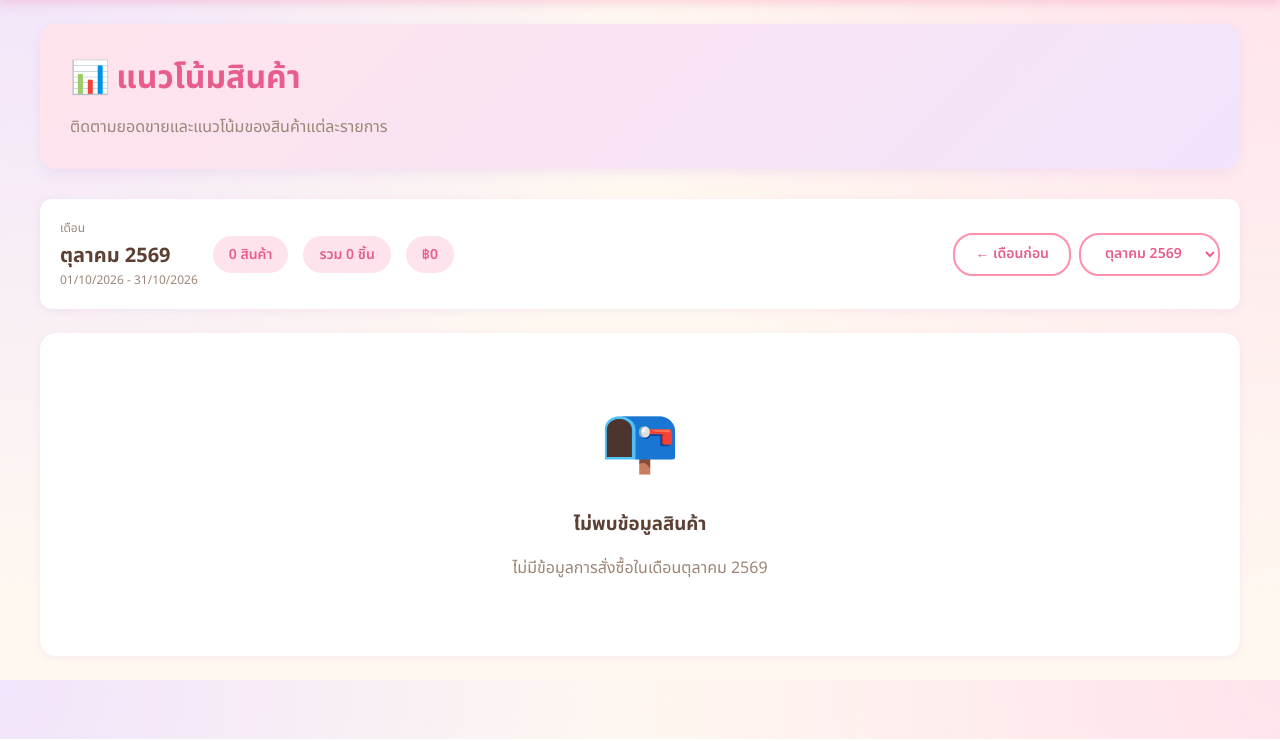
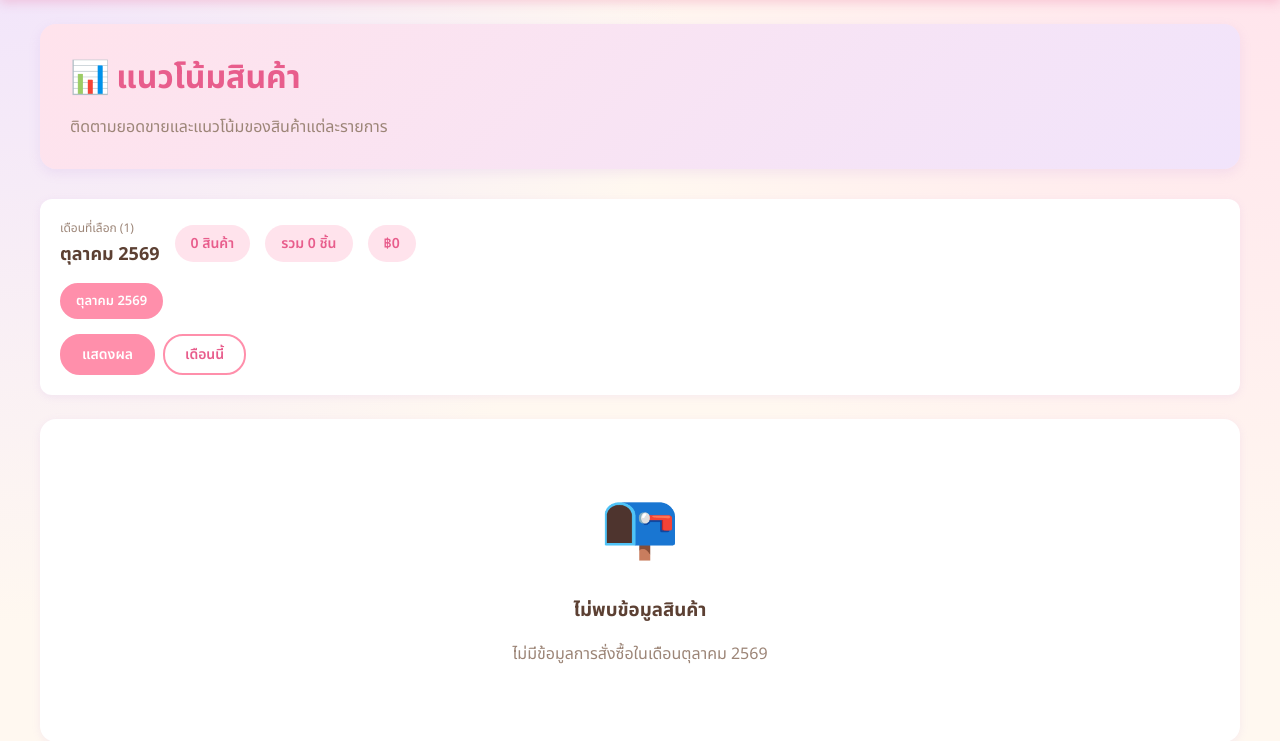
Before and after one commit to kittichaisangpayung-arch/oem-orders, a Django app: page /dashboard/trends/ in a window 1280 px wide. Shown: the part 61-802 px from the top of the page. Run offline with Django 5.2, Linux system fonts and the light colour scheme; data comes from the database, SQL or seed files in the repository; data that the repository does not hold is empty; parts of the project's set-up code (start-up, migrations or seed data) failed here and were passed over.

Commit message:
Allow selecting multiple months on product trend list
Months are chosen with checkboxes (?month=YYYY-MM repeated). Totals are
summed across the selected months and each product card shows a
per-month quantity breakdown when more than one month is selected.

```diff
--- a/apps/dashboard/product_trends.py
+++ b/apps/dashboard/product_trends.py
@@ -1,7 +1,6 @@
 """
 Product trend analysis views for historical data analysis
 """
-import re
 from collections import defaultdict
 from datetime import datetime, timedelta
 from decimal import Decimal
@@ -9,6 +8,7 @@ from decimal import Decimal
 from django.db.models import Sum, Avg, Count, Q
 from django.shortcuts import render, get_object_or_404
 from django.utils import timezone
+from django.utils.http import urlencode
 
 from apps.core.framing import allow_embedding
 from apps.core.models import Product, Store
@@ -28,67 +28,79 @@ def _month_range(year, month):
     return start, end
 
 
-def _shift_month(year, month, delta):
-    index = year * 12 + (month - 1) + delta
-    return index // 12, index % 12 + 1
+def _month_label(key):
+    year, month = int(key[:4]), int(key[5:])
+    return f'{THAI_MONTHS[month - 1]} {year + 543}'
+
+
+def _selected_months(request):
+    """Valid, de-duplicated ?month=YYYY-MM values, newest first."""
+    months = set()
+    for value in request.GET.getlist('month'):
+        try:
+            months.add(datetime.strptime(value, '%Y-%m').strftime('%Y-%m'))
+        except ValueError:
+            continue
+    return sorted(months, reverse=True)
 
 
 @allow_embedding
 def product_trend_list(request):
-    """Product summary for one calendar month (?month=YYYY-MM, default: current month)."""
+    """Product summary for one or more calendar months (?month=YYYY-MM&month=..., default: current month)."""
 
-    today = timezone.localdate()
-    try:
-        selected = datetime.strptime(request.GET.get('month', ''), '%Y-%m')
-        year, month = selected.year, selected.month
-    except ValueError:
-        year, month = today.year, today.month
+    selected_months = _selected_months(request) or [timezone.localdate().strftime('%Y-%m')]
 
-    start_date, end_date = _month_range(year, month)
+    stats = {}
+    for key in selected_months:
+        start, end = _month_range(int(key[:4]), int(key[5:]))
+        rows = POLineItem.objects.filter(
+            product__is_active=True,
+            purchase_order__batch__uploaded_at__gte=start,
+            purchase_order__batch__uploaded_at__lt=end,
+        ).values('product').annotate(
+            qty=Sum('qty2'),
+            value=Sum('line_total'),
+            price_sum=Sum('unit_amount'),
+            line_count=Count('id'),
+            order_count=Count('purchase_order__batch', distinct=True),
+        )
+        for r in rows:
+            s = stats.setdefault(r['product'], {
+                'total_qty': 0, 'total_value': 0, 'price_sum': 0,
+                'line_count': 0, 'order_count': 0, 'by_month': {},
+            })
+            s['total_qty'] += r['qty'] or 0
+            s['total_value'] += r['value'] or 0
+            s['price_sum'] += r['price_sum'] or 0
+            s['line_count'] += r['line_count']
+            s['order_count'] += r['order_count']
+            s['by_month'][key] = r['qty'] or 0
 
-    line_items = POLineItem.objects.filter(
-        product__is_active=True,
-        purchase_order__batch__uploaded_at__gte=start_date,
-        purchase_order__batch__uploaded_at__lt=end_date,
-    )
-
-    rows = line_items.values('product').annotate(
-        total_qty=Sum('qty2'),
-        total_value=Sum('line_total'),
-        avg_price=Avg('unit_amount'),
-        order_count=Count('purchase_order__batch', distinct=True),
-    )
-    products = Product.objects.in_bulk([r['product'] for r in rows])
-
-    product_stats = [{
-        'product': products[r['product']],
-        'total_qty': r['total_qty'] or 0,
-        'total_value': r['total_value'] or 0,
-        'order_count': r['order_count'],
-        'avg_price': r['avg_price'] or 0,
-    } for r in rows]
+    products = Product.objects.in_bulk(stats.keys())
+    product_stats = []
+    for product_id, s in stats.items():
+        product_stats.append({
+            'product': products[product_id],
+            'total_qty': s['total_qty'],
+            'total_value': s['total_value'],
+            'order_count': s['order_count'],
+            'avg_price': s['price_sum'] / s['line_count'] if s['line_count'] else 0,
+            'monthly': [
+                (_month_label(key), s['by_month'].get(key, 0)) for key in reversed(selected_months)
+            ],
+        })
     product_stats.sort(key=lambda x: x['total_qty'], reverse=True)
 
-    available_months = [
-        d.strftime('%Y-%m') for d in
-        PurchaseOrderBatch.objects.dates('uploaded_at', 'month', order='DESC')
-    ]
-
-    prev_year, prev_month = _shift_month(year, month, -1)
-    next_year, next_month = _shift_month(year, month, 1)
-    has_next = (next_year, next_month) <= (today.year, today.month)
+    month_choices = {
+        d.strftime('%Y-%m') for d in PurchaseOrderBatch.objects.dates('uploaded_at', 'month')
+    } | set(selected_months)
 
     context = {
         'product_stats': product_stats,
-        'selected_month': f'{year:04d}-{month:02d}',
-        'month_label': f'{THAI_MONTHS[month - 1]} {year + 543}',
-        'available_months': [
-            (m, f'{THAI_MONTHS[int(m[5:]) - 1]} {int(m[:4]) + 543}') for m in available_months
-        ],
-        'prev_month': f'{prev_year:04d}-{prev_month:02d}',
-        'next_month': f'{next_year:04d}-{next_month:02d}' if has_next else None,
-        'start_date': start_date,
-        'end_date': end_date - timedelta(days=1),
+        'selected_months': selected_months,
+        'selected_labels': [_month_label(m) for m in reversed(selected_months)],
+        'month_query': urlencode([('month', m) for m in selected_months]),
+        'available_months': [(m, _month_label(m)) for m in sorted(month_choices, reverse=True)],
         'grand_total_qty': sum(p['total_qty'] for p in product_stats),
         'grand_total_value': sum(p['total_value'] for p in product_stats),
     }
@@ -206,7 +218,7 @@ def product_trend_detail(request, product_id):
 
     context = {
         'product': product,
-        'back_month': request.GET.get('month', '') if re.fullmatch(r'\d{4}-\d{2}', request.GET.get('month', '')) else '',
+        'back_query': urlencode([('month', m) for m in _selected_months(request)]),
         'monthly_trend': monthly_trend,
         'store_distribution': store_distribution,
         'batch_history': batch_history,
--- a/templates/dashboard/product_trend_list.html
+++ b/templates/dashboard/product_trend_list.html
@@ -74,9 +74,52 @@
     background: var(--pink);
     color: #fff;
 }
-.period-buttons select.period-btn {
+button.period-btn {
     cursor: pointer;
     font-family: inherit;
+}
+.month-options {
+    flex-basis: 100%;
+    display: flex;
+    flex-wrap: wrap;
+    gap: 8px;
+    border: 0;
+    margin: 0;
+    padding: 0;
+}
+.month-chip input {
+    position: absolute;
+    opacity: 0;
+}
+.month-chip span {
+    display: inline-block;
+    padding: 6px 14px;
+    border: 2px solid var(--pink);
+    border-radius: 20px;
+    color: var(--pink-dark);
+    background: #fff;
+    font-size: 13px;
+    font-weight: 600;
+    cursor: pointer;
+}
+.month-chip input:checked + span {
+    background: var(--pink);
+    color: #fff;
+}
+.month-chip input:focus-visible + span {
+    outline: 3px solid var(--purple);
+    outline-offset: 2px;
+}
+.month-breakdown {
+    margin-top: 12px;
+    font-size: 12px;
+    color: var(--text-muted);
+}
+.month-breakdown div {
+    display: flex;
+    justify-content: space-between;
+    padding: 2px 0;
+    border-bottom: 1px dashed var(--cream-dark);
 }
 .visually-hidden {
     position: absolute;
@@ -216,35 +259,30 @@
     </div>
 
     <!-- Filter Card -->
-    <div class="filter-card">
+    <form method="get" class="filter-card month-filter">
         <div class="filter-info">
             <div>
-                <div style="font-size: 12px; color: var(--text-muted); margin-bottom: 4px;">เดือน</div>
-                <div style="font-weight: 700; font-size: 20px; color: var(--text-dark);">{{ month_label }}</div>
-                <div style="font-size: 12px; color: var(--text-muted);">{{ start_date|date:"d/m/Y" }} - {{ end_date|date:"d/m/Y" }}</div>
+                <div style="font-size: 12px; color: var(--text-muted); margin-bottom: 4px;">เดือนที่เลือก ({{ selected_months|length }})</div>
+                <div style="font-weight: 700; font-size: 18px; color: var(--text-dark);">{{ selected_labels|join:", " }}</div>
             </div>
             <div class="stat-badge">{{ product_stats|length }} สินค้า</div>
             <div class="stat-badge">รวม {{ grand_total_qty|intcomma }} ชิ้น</div>
             <div class="stat-badge">฿{{ grand_total_value|floatformat:0|intcomma }}</div>
         </div>
+        <fieldset class="month-options">
+            <legend class="visually-hidden">เลือกเดือน (เลือกได้หลายเดือน)</legend>
+            {% for value, label in available_months %}
+            <label class="month-chip">
+                <input type="checkbox" name="month" value="{{ value }}" {% if value in selected_months %}checked{% endif %}>
+                <span>{{ label }}</span>
+            </label>
+            {% endfor %}
+        </fieldset>
         <div class="period-buttons">
-            <a href="?month={{ prev_month }}" class="period-btn" aria-label="เดือนก่อนหน้า">← เดือนก่อน</a>
-            <form method="get" style="margin: 0;">
-                <label for="month-select" class="visually-hidden">เลือกเดือน</label>
-                <select id="month-select" name="month" class="period-btn" onchange="this.form.submit()">
-                    {% for value, label in available_months %}
-                    <option value="{{ value }}" {% if value == selected_month %}selected{% endif %}>{{ label }}</option>
-                    {% empty %}
-                    <option value="{{ selected_month }}" selected>{{ month_label }}</option>
-                    {% endfor %}
-                </select>
-                <noscript><button type="submit" class="period-btn">ดู</button></noscript>
-            </form>
-            {% if next_month %}
-            <a href="?month={{ next_month }}" class="period-btn" aria-label="เดือนถัดไป">เดือนถัดไป →</a>
-            {% endif %}
+            <button type="submit" class="period-btn active">แสดงผล</button>
+            <a href="?" class="period-btn">เดือนนี้</a>
         </div>
-    </div>
+    </form>
 
     <!-- Product Grid -->
     {% if product_stats %}
@@ -282,7 +320,15 @@
                 สั่งซื้อ {{ stat.order_count }} ครั้ง
             </div>
 
-            <a href="{% url 'dashboard:product_trend_detail' stat.product.id %}?month={{ selected_month }}" class="view-detail-btn">
+            {% if stat.monthly|length > 1 %}
+            <div class="month-breakdown">
+                {% for label, qty in stat.monthly %}
+                <div><span>{{ label }}</span><strong>{{ qty|intcomma }}</strong></div>
+                {% endfor %}
+            </div>
+            {% endif %}
+
+            <a href="{% url 'dashboard:product_trend_detail' stat.product.id %}?{{ month_query }}" class="view-detail-btn">
                 ดูรายละเอียด →
             </a>
         </div>
@@ -292,7 +338,7 @@
     <div class="empty-state">
         <div class="empty-state-icon">📭</div>
         <h3>ไม่พบข้อมูลสินค้า</h3>
-        <p>ไม่มีข้อมูลการสั่งซื้อในเดือน{{ month_label }}</p>
+        <p>ไม่มีข้อมูลการสั่งซื้อในเดือน{{ selected_labels|join:", " }}</p>
     </div>
     {% endif %}
 </div>
```
Also changed, not shown: templates/dashboard/product_trend_detail.html (+4 -4 lines).
